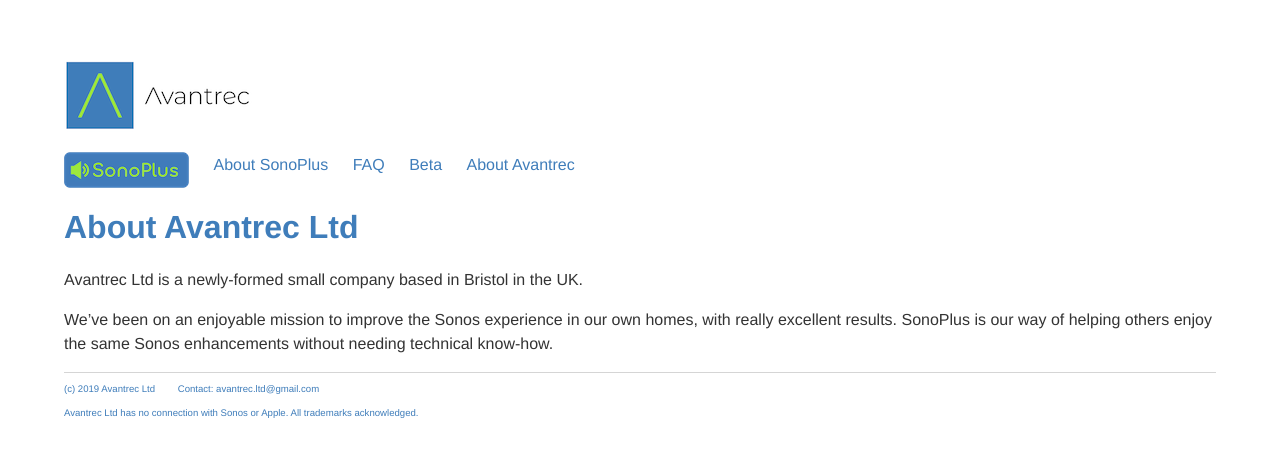
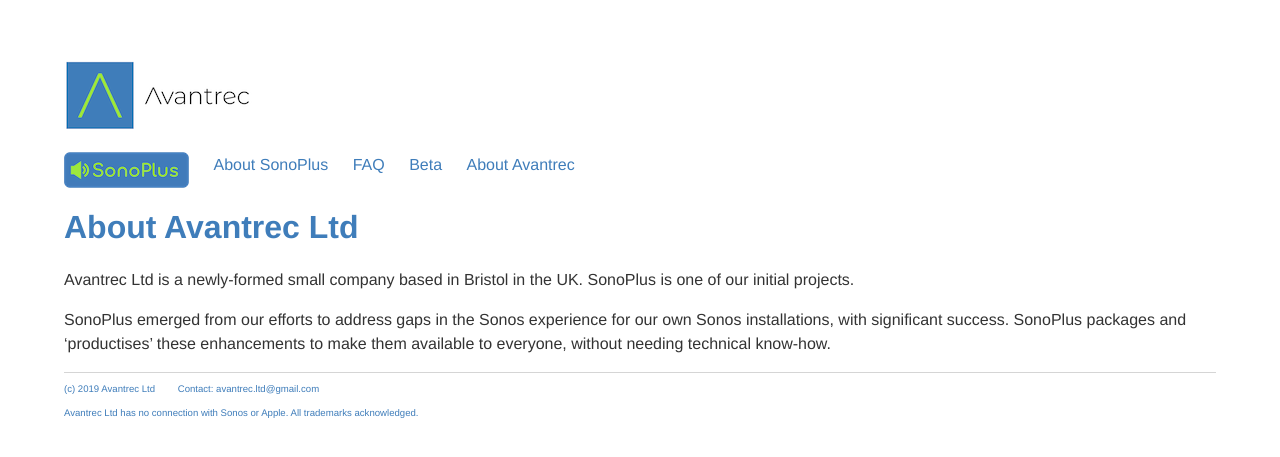
Before and after one commit to avantrec/avantrec.github.io, a Jekyll site: the page built from sonoplus-about/index.md, in a window 1280 px wide. Shown: the top 457 px of the page. Built offline with Jekyll 4.4.1, drawn with Linux system fonts in a browser that asks for light colours.

Commit message:
Minor text edits

```diff
--- a/sonoplus-about/index.md
+++ b/sonoplus-about/index.md
@@ -5,6 +5,6 @@
 
 # About Avantrec Ltd
 
-Avantrec Ltd is a newly-formed small company based in Bristol in the UK.
+Avantrec Ltd is a newly-formed small company based in Bristol in the UK. SonoPlus is one of our initial projects.
 
-We've been on an enjoyable mission to improve the Sonos experience in our own homes, with really excellent results. SonoPlus is our way of helping others enjoy the same Sonos enhancements without needing technical know-how.
+SonoPlus emerged from our efforts to address gaps in the Sonos experience for our own Sonos installations, with significant success. SonoPlus packages and  'productises' these enhancements to make them available to everyone, without needing technical know-how.
```
Also changed, not shown: sonoplus-beta/index.md (+1 -1 lines).
